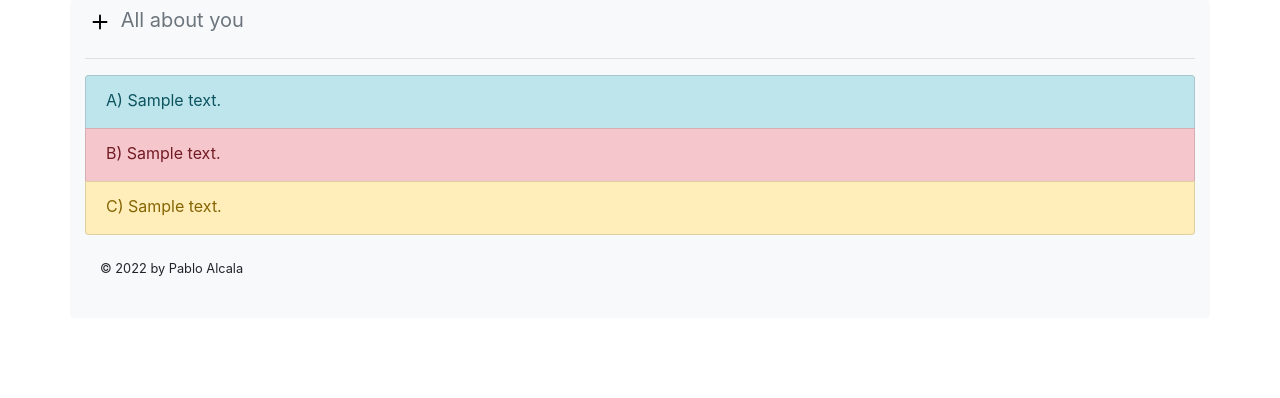
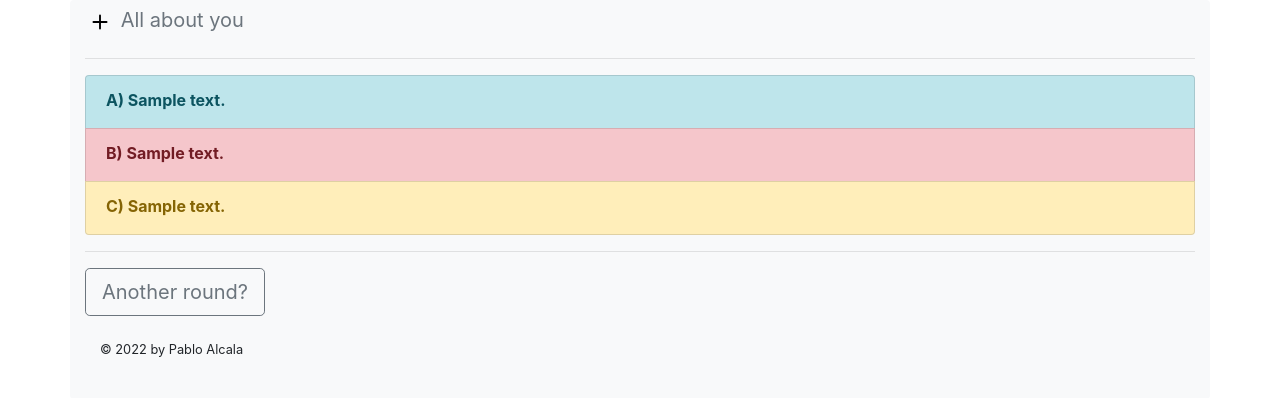
Before and after one commit to pabalca/game, a Flask app: page / in a window 1280 px wide. Shown: the top 398 px of the page. Run offline with Flask 2, Linux system fonts and the light colour scheme; tables that the repository leaves empty hold one stand-in row (values such as "Sample post"); some libraries are stand-ins or nearby versions.

Commit message:
add another round button

```diff
--- a/game/templates/index.html
+++ b/game/templates/index.html
@@ -5,14 +5,17 @@
 {% block content %}
 <div class="list-group">
   <a href="#" class="list-group-item list-group-item-action flex-column align-items-start list-group-item-info">
-    <p class="mb-1">A) {{ questions[0].text }}</p>
+    <p class="mb-1 font-weight-bold">A) {{ questions[0].text }}</p>
   </a>
   <a href="#" class="list-group-item list-group-item-action flex-column align-items-start list-group-item-danger">
-    <p class="mb-1">B) {{ questions[1].text }}</p>
+    <p class="mb-1 font-weight-bold">B) {{ questions[1].text }}</p>
   </a>
   <a href="#" class="list-group-item list-group-item-action flex-column align-items-start list-group-item-warning">
-    <p class="mb-1">C) {{ questions[2].text }}</p>
+    <p class="mb-1 font-weight-bold">C) {{ questions[2].text }}</p>
   </a>
 </div>
 
+<hr>
+<button type="button" onclick="window.location.href='/'" class="btn btn-outline-secondary btn-lg">Another round?</button>
+
 {% endblock %}
```
